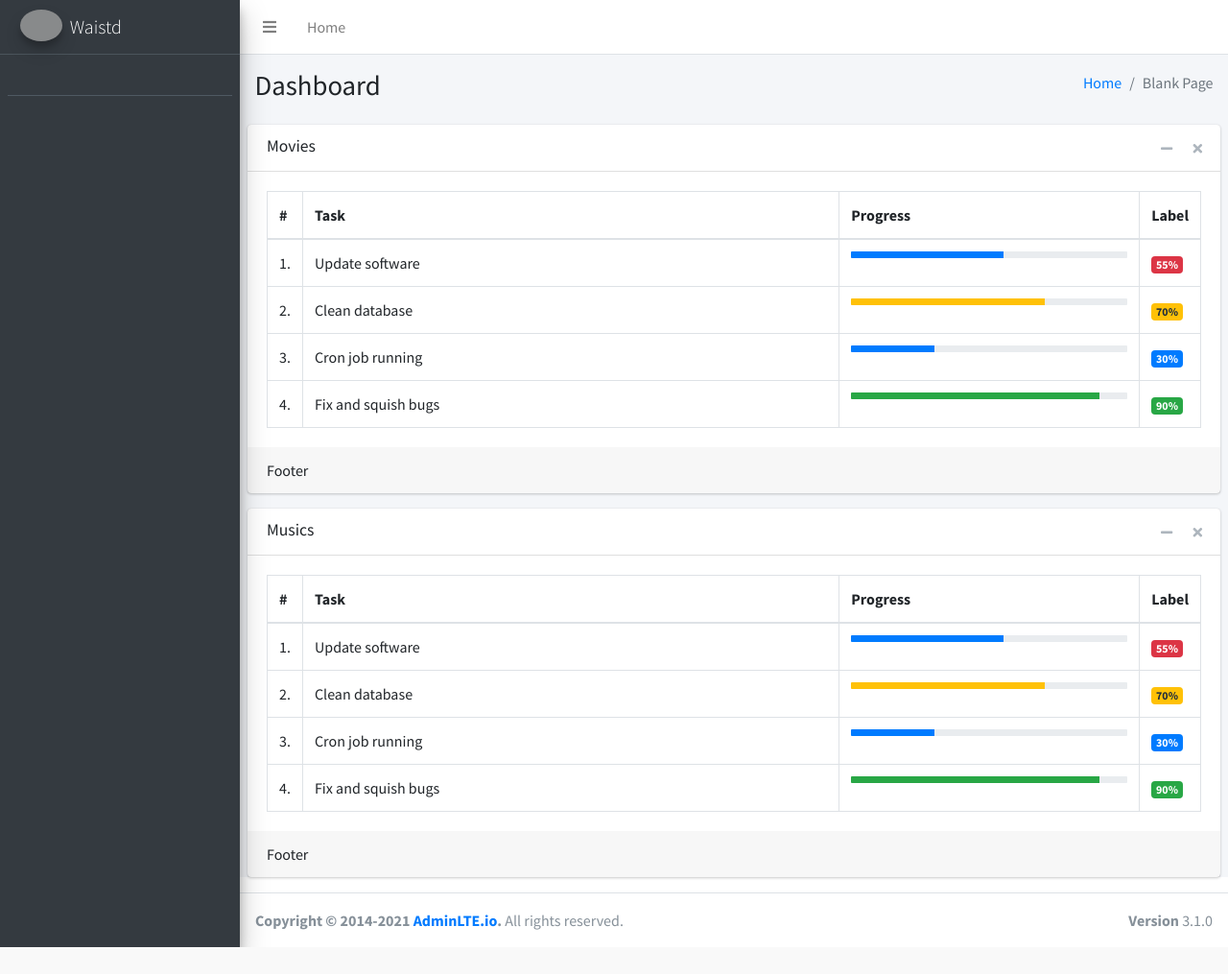
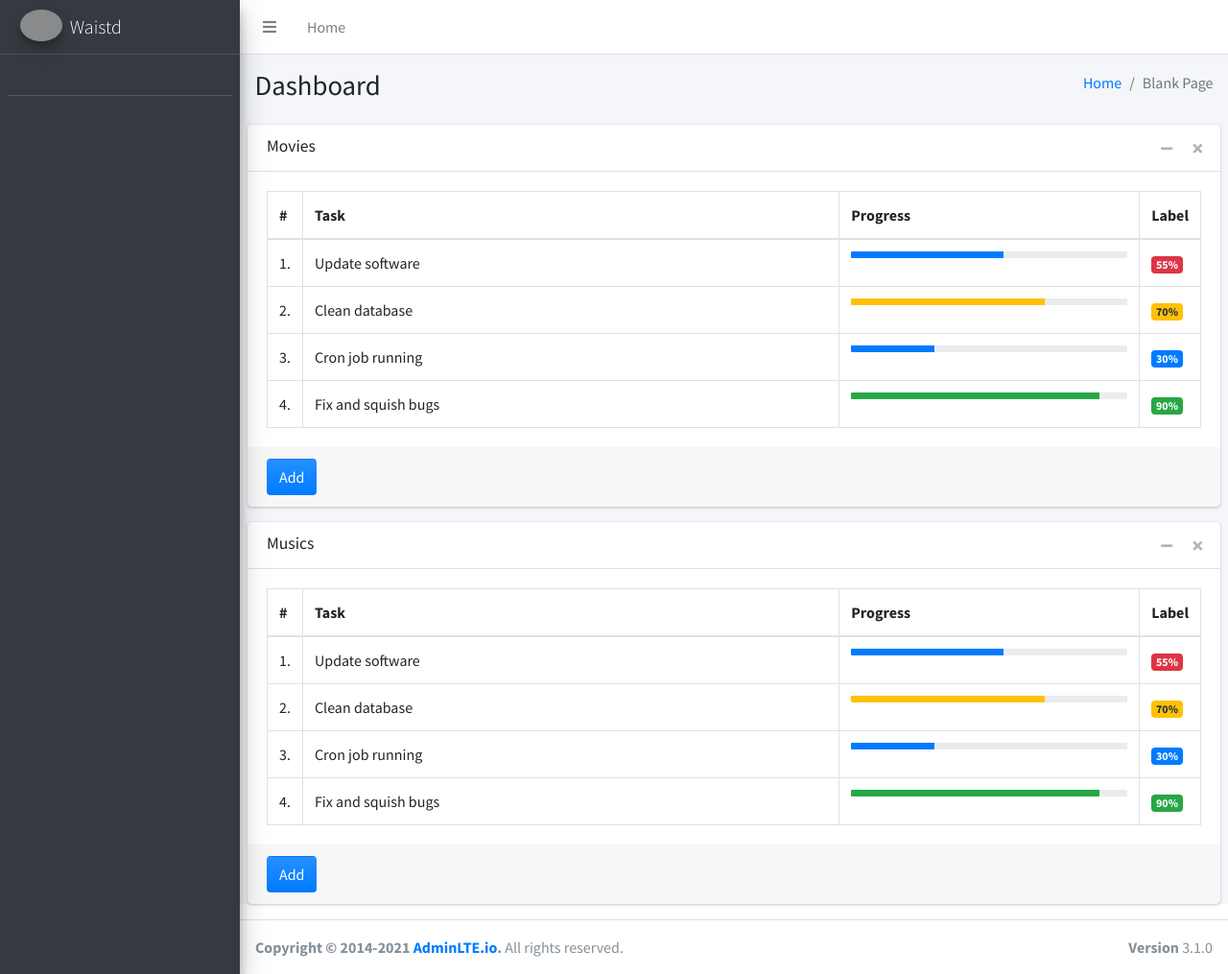
Before and after one commit to darmawanalbert/hacksprint2021-venom, a Django app: page /admin/dashboard/ in a window 1280 px wide. Shown: the whole page at 96% size. Before the commit the page ends 987 px from the top, so only its background shows below. Run offline with Django 3.2, Linux system fonts and the light colour scheme; some libraries are stand-ins or nearby versions; grey boxes are pictures that could not be loaded.

Commit message:
develop admin app

```diff
--- a/backend/adminapp/templates/adminapp/dashboard.html
+++ b/backend/adminapp/templates/adminapp/dashboard.html
@@ -155,7 +155,7 @@
         </div>
         <!-- /.card-body -->
         <div class="card-footer">
-          Footer
+          <a href="/admin/movies/" class="btn bg-gradient-primary">Add</a>
         </div>
         <!-- /.card-footer-->
       </div>
@@ -228,10 +228,11 @@
                 </tr>
             </tbody>
             </table>
+
         </div>
         <!-- /.card-body -->
         <div class="card-footer">
-          Footer
+          <a href="/admin/musics/" class="btn bg-gradient-primary">Add</a>
         </div>
         <!-- /.card-footer-->
       </div>
--- a/backend/docker-compose.yaml
+++ b/backend/docker-compose.yaml
@@ -6,7 +6,7 @@ services:
             dockerfile: ./backend.Dockerfile
         container_name: backend
         ports:
-            - "80:8080"
+            - "8080:8080"
         depends_on:
             - mongodb
     mongodb:
```
